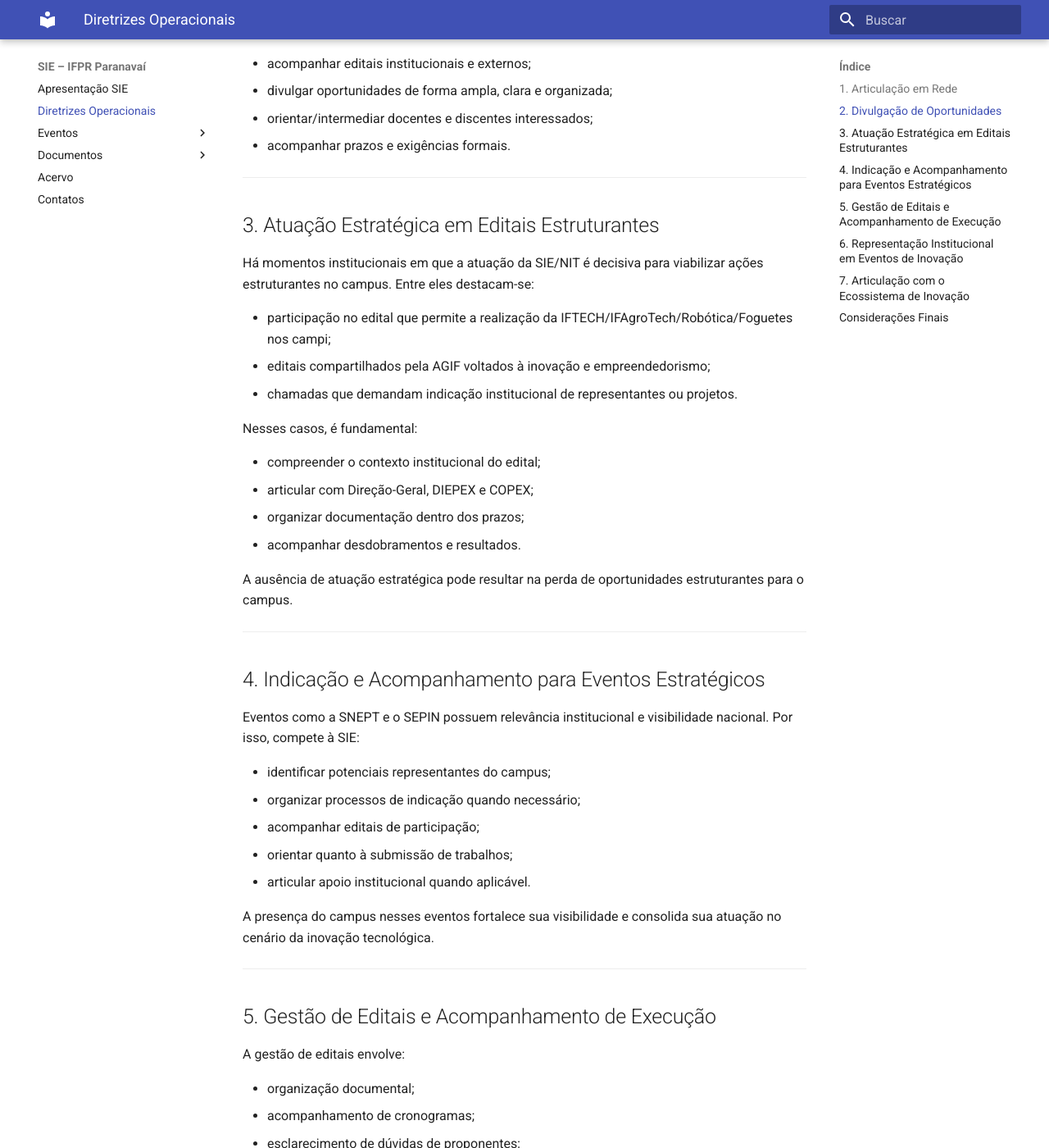
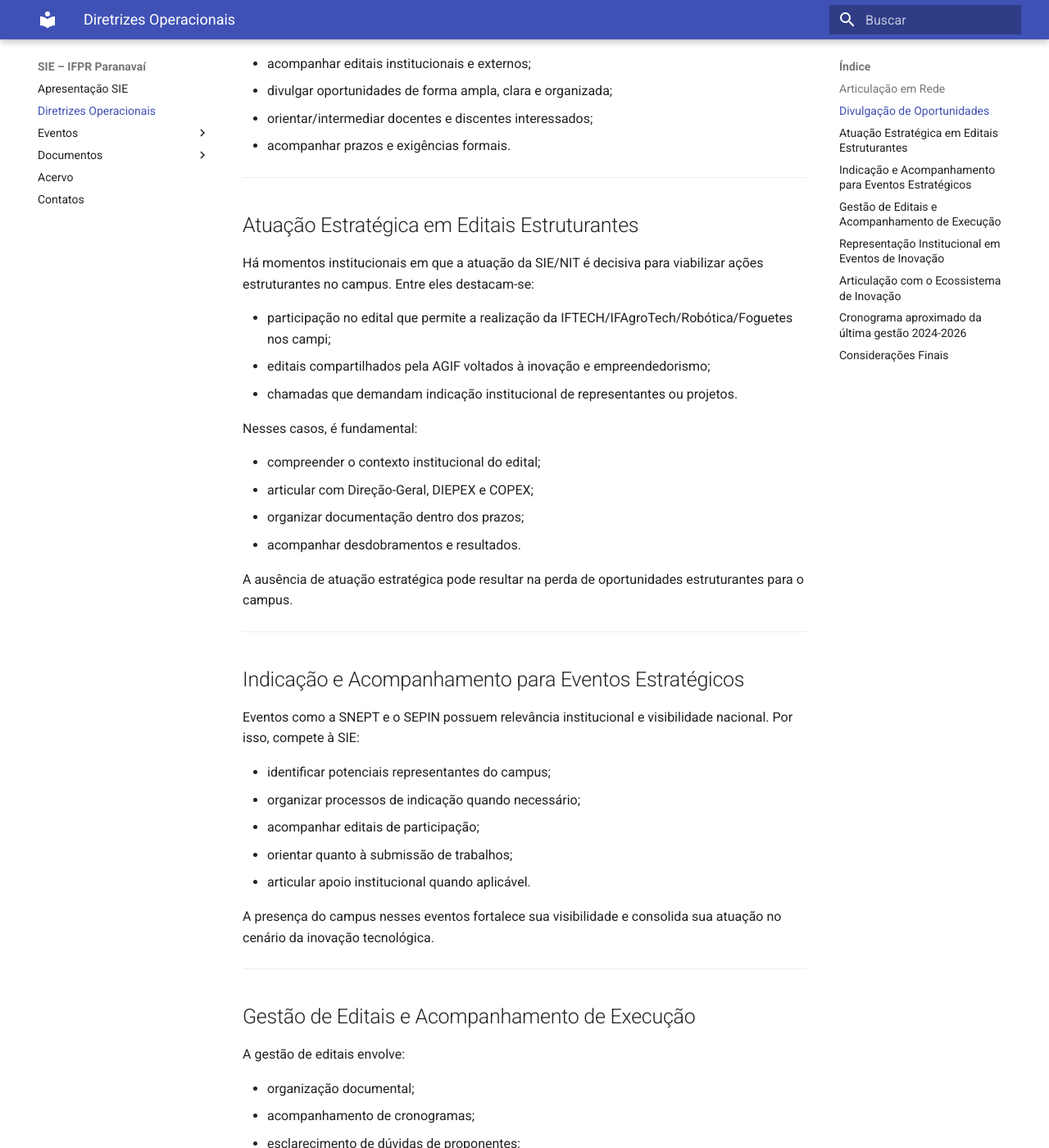
Before and after one commit to ifpr-sie-paranavai/dossie, an MkDocs documentation site: the page built from docs/diretrizes.md, in a window 1280 px wide and 1400 px high, scrolled down 856 px. Shown: the whole window at 82% size. Built offline with MkDocs 1.6.1 and Material for MkDocs 9.7.7, drawn with Linux system fonts in a browser that asks for light colours; some of the changed text lies outside the part shown.

Commit message:
Update diretrizes.md

```diff
--- a/docs/diretrizes.md
+++ b/docs/diretrizes.md
@@ -4,7 +4,7 @@ Esta seção apresenta as diretrizes práticas que orientam a atuação da chefi
 
 ---
 
-## 1. Articulação em Rede
+## Articulação em Rede
 
 Compete à chefia da SIE participar ativamente do grupo de discussão dos Núcleos de Inovação Tecnológica (NITs) do IFPR, acompanhando orientações institucionais, debates estratégicos e compartilhamento de oportunidades. Essa participação ocorre via WhatsApp/Chat e é essencial para:
 
@@ -17,7 +17,7 @@ A presença ativa nesse espaço contribui diretamente para a inserção do campu
 
 ---
 
-## 2. Divulgação de Oportunidades
+## Divulgação de Oportunidades
 
 A SIE/NIT atua como ponte entre as instâncias institucionais (PROEPPI, AGIF, NITs, Direção-Geral, COPEX) e a comunidade acadêmica. Dessa forma, cabe à chefia:
 
@@ -28,7 +28,7 @@ A SIE/NIT atua como ponte entre as instâncias institucionais (PROEPPI, AGIF, NI
 
 ---
 
-## 3. Atuação Estratégica em Editais Estruturantes
+## Atuação Estratégica em Editais Estruturantes
 
 Há momentos institucionais em que a atuação da SIE/NIT é decisiva para viabilizar ações estruturantes no campus. Entre eles destacam-se:
 
@@ -47,7 +47,7 @@ A ausência de atuação estratégica pode resultar na perda de oportunidades es
 
 ---
 
-## 4. Indicação e Acompanhamento para Eventos Estratégicos
+## Indicação e Acompanhamento para Eventos Estratégicos
 
 Eventos como a SNEPT e o SEPIN possuem relevância institucional e visibilidade nacional. Por isso, compete à SIE:
 
@@ -61,7 +61,7 @@ A presença do campus nesses eventos fortalece sua visibilidade e consolida sua
 
 ---
 
-## 5. Gestão de Editais e Acompanhamento de Execução
+## Gestão de Editais e Acompanhamento de Execução
 
 A gestão de editais envolve:
 
@@ -82,7 +82,7 @@ A sistematização dessas informações reduz retrabalho e fortalece a continuid
 
 ---
 
-## 6. Representação Institucional em Eventos de Inovação
+## Representação Institucional em Eventos de Inovação
 
 A chefia da SIE/NIT exerce papel de representação institucional do campus em eventos locais e regionais de inovação, empreendedorismo e tecnologia. Entre esses eventos incluem-se:
 
@@ -109,7 +109,7 @@ Essas ações ampliam a visibilidade institucional e fortalecem redes de parceri
 
 ---
 
-## 7. Articulação com o Ecossistema de Inovação
+## Articulação com o Ecossistema de Inovação
 
 A SIE/NIT também desempenha papel relevante na aproximação do campus com empresas, instituições públicas, organizações da sociedade civil e demais atores do ecossistema de inovação. Essa articulação pode envolver:
 
@@ -122,6 +122,11 @@ A atuação deve sempre observar as normativas institucionais e manter alinhamen
 
 ---
 
+## Cronograma aproximado da última gestão 2024-2026
+
+
+---
+
 ## Considerações Finais
 
 A atuação da SIE/NIT exige leitura estratégica do ambiente institucional, capacidade de articulação e postura proativa. Nem todas as demandas são formalizadas em normativas. Muitas dependem da percepção de oportunidades e da atuação no momento adequado para garantir que o campus permaneça inserido, visível e ativo no cenário da inovação e do empreendedorismo.
```
